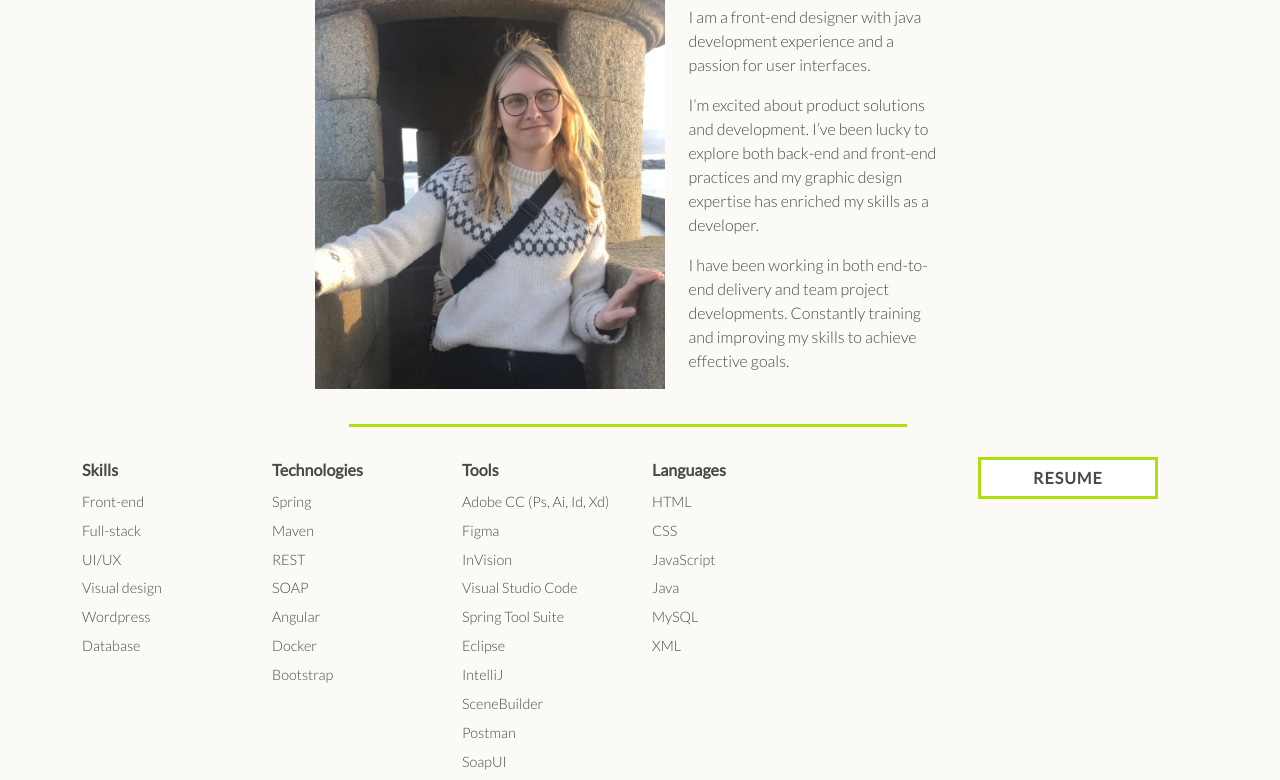
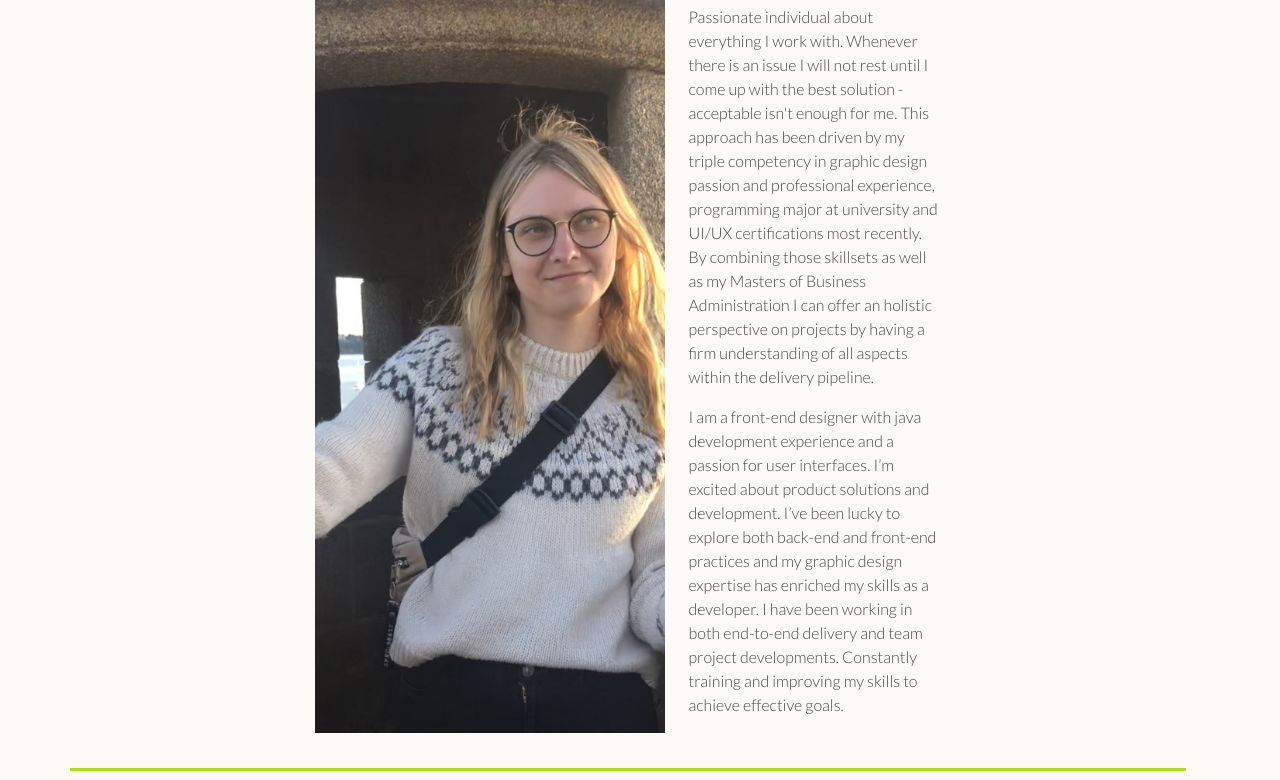
Before and after one commit to TetianaSavaryn/portfolio, a plain HTML site: page about.html in a window 1280 px wide. Shown: the part 171-951 px from the top of the page. Drawn offline with nearby package versions, Linux system fonts and the light colour scheme; a web font is replaced by a local one.

Commit message:
fixed about

```diff
--- a/about.html
+++ b/about.html
@@ -66,9 +66,11 @@
 
                             <div class="col-md">
                                 <h1>Tetiana Savaryn</h1>
-                                <p>I am a front-end designer with java development experience and a passion for user interfaces.</p>
-                                <p>I’m excited about product solutions and development. I’ve been lucky to explore both back-end and front-end practices and my graphic design expertise has enriched my skills as a developer.</p>
-                                <p> I have been working in both end-to-end delivery and team project developments. Constantly training and improving my skills to achieve effective goals.</p>
+                                <p>Passionate individual about everything I work with. Whenever there is an issue I will not rest until I come up with the best solution - acceptable isn't enough for me. This approach has been driven by my triple competency in graphic design passion and professional experience, programming major at university and UI/UX certifications most recently.
+                                    By combining those skillsets as well as my Masters of Business Administration I can offer an holistic perspective on projects by having a firm understanding of all aspects within the delivery pipeline.</p>
+                                <p>I am a front-end designer with java development experience and a passion for user interfaces.
+                                    I’m excited about product solutions and development. I’ve been lucky to explore both back-end and front-end practices and my graphic design expertise has enriched my skills as a developer.
+                                    I have been working in both end-to-end delivery and team project developments. Constantly training and improving my skills to achieve effective goals.</p>
                             </div>
                         </div>
                     </div>
```
